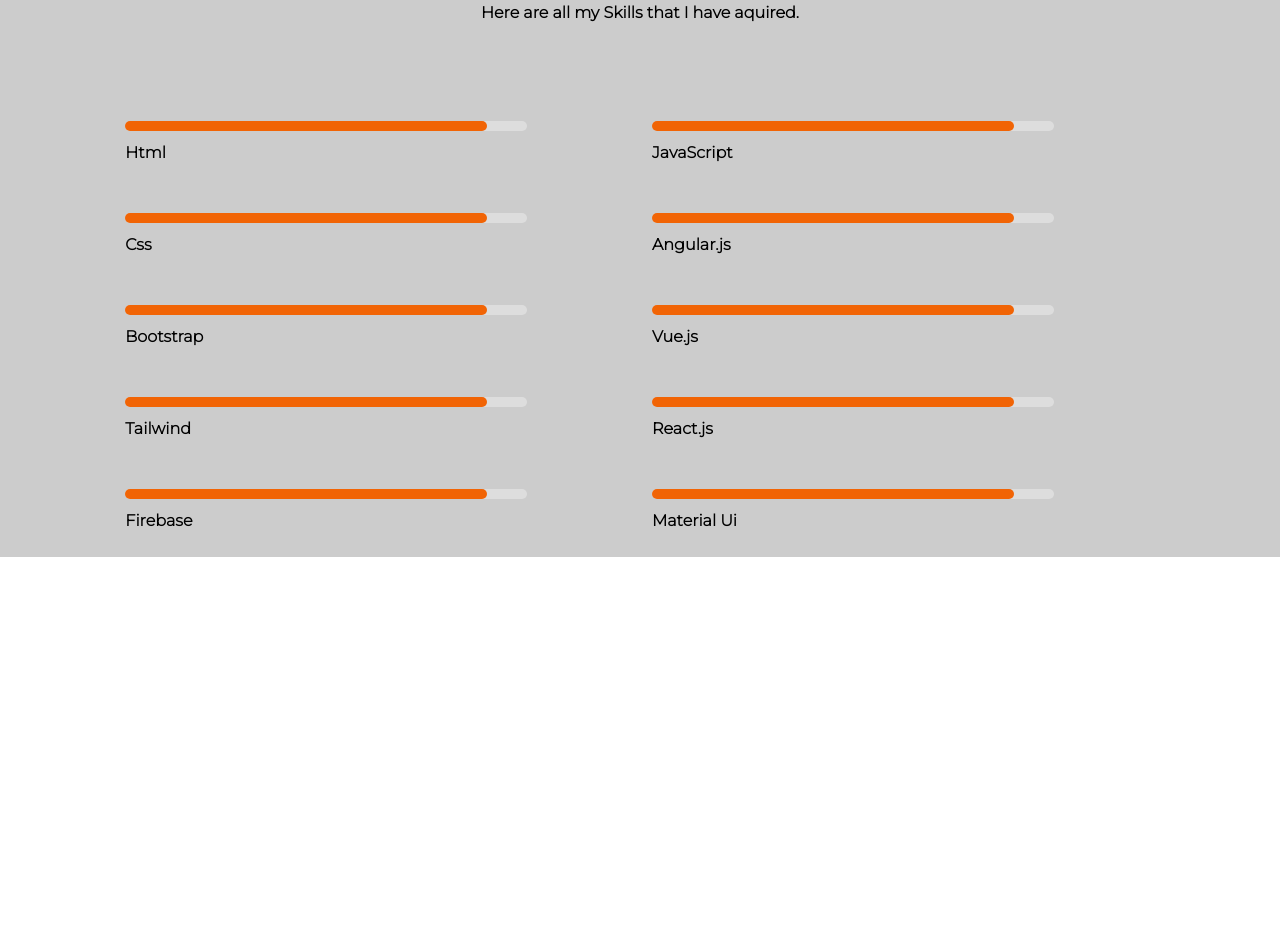
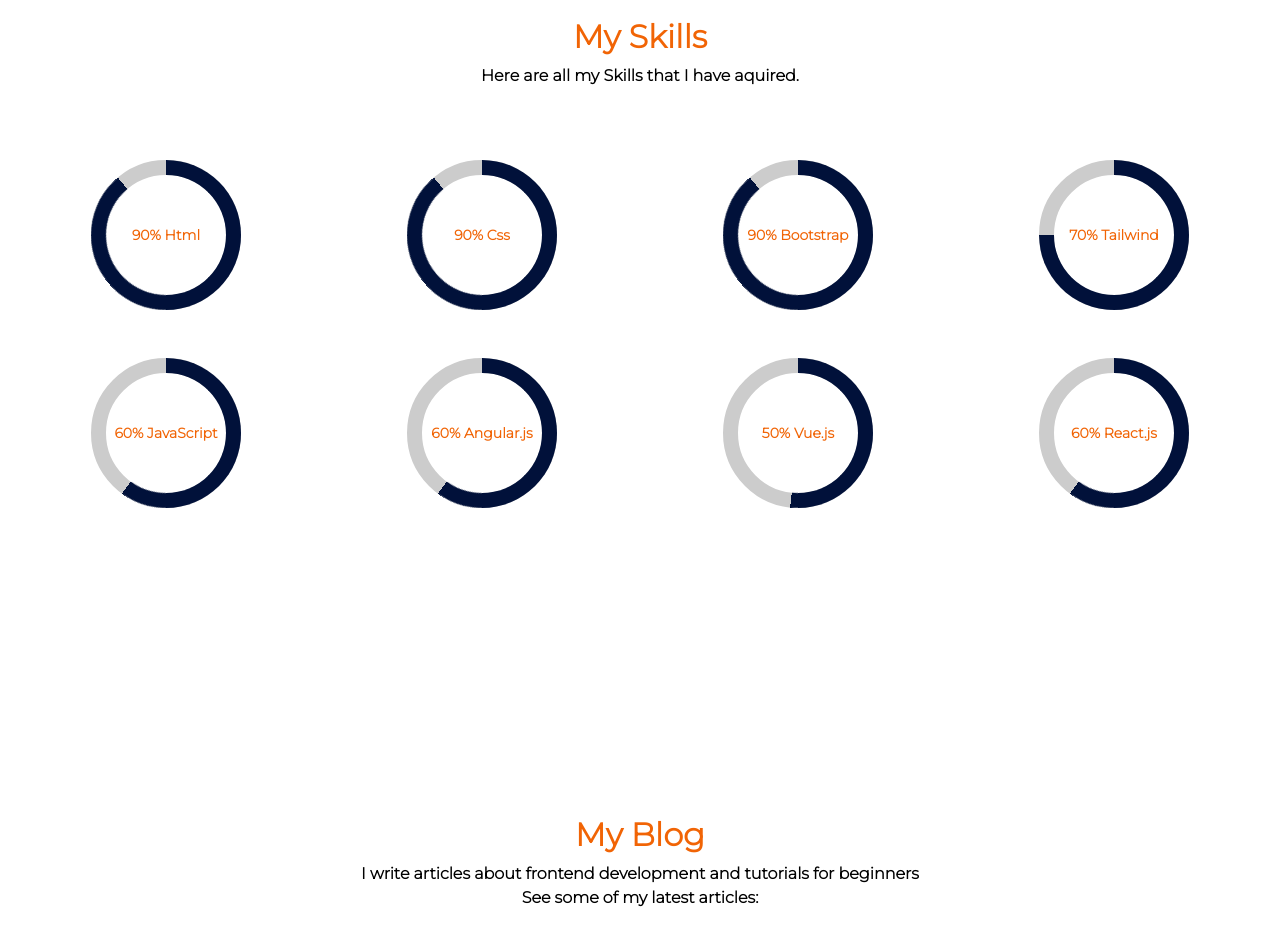
Before and after one commit to FayVik/Fey_vik, a React (Create React App) app: page / in a window 1280 px wide. Shown: the part 1560-2504 px from the top of the page. Before the commit the page ends 2117 px from the top, so only its background shows below. Built offline with nearby package versions, Linux system fonts and the light colour scheme.

Commit message:
change progress bar style, create progress bar component

```diff
--- /dev/null
+++ b/src/components/BlogSection.js
@@ -0,0 +1,17 @@
+import React from 'react';
+import style from '../style/Blog.module.css';
+
+export default function BlogSection() {
+	return (
+		<div className={`${style.container}`}>
+			<div className='my-5'>
+				<h2 className={`${style.header}`}>My Blog</h2>
+				<p className='m-0'>
+					I write articles about frontend development and tutorials for
+					beginners
+				</p>
+				<p className='m-0'>See some of my latest articles:</p>
+			</div>
+		</div>
+	);
+}
--- /dev/null
+++ b/src/components/Progress.js
@@ -0,0 +1,65 @@
+import Style from '../style/Progress.module.css';
+
+export function Progress(props) {
+	return (
+		<div className='my-4'>
+			<div className={`${Style.progress} ${Style.blue}`}>
+				<span className={`${Style.progressleft}`}>
+					<span className={`${Style.progressbar}`}></span>
+				</span>
+				<span className={`${Style.progressright}`}>
+					<span className={`${Style.progressbar}`}></span>
+				</span>
+				<div className={`${Style.progressvalue}`}>{props.children}</div>
+			</div>
+		</div>
+	);
+}
+
+export function Progress2(props) {
+	return (
+		<div className='my-4'>
+			<div className={`${Style.progress} ${Style.yellow}`}>
+				<span className={`${Style.progressleft}`}>
+					<span className={`${Style.progressbar}`}></span>
+				</span>
+				<span className={`${Style.progressright}`}>
+					<span className={`${Style.progressbar}`}></span>
+				</span>
+				<div className={`${Style.progressvalue}`}>{props.children}</div>
+			</div>
+		</div>
+	);
+}
+
+export function Progress3(props) {
+	return (
+		<div className='my-4 '>
+			<div className={`${Style.progress} ${Style.pink}`}>
+				<span className={`${Style.progressleft}`}>
+					<span className={`${Style.progressbar}`}></span>
+				</span>
+				<span className={`${Style.progressright}`}>
+					<span className={`${Style.progressbar}`}></span>
+				</span>
+				<div className={`${Style.progressvalue}`}>{props.children}</div>
+			</div>
+		</div>
+	);
+}
+
+export function Progress4(props) {
+	return (
+		<div className='my-4 '>
+			<div className={`${Style.progress} ${Style.green}`}>
+				<span className={`${Style.progressleft}`}>
+					<span className={`${Style.progressbar}`}></span>
+				</span>
+				<span className={`${Style.progressright}`}>
+					<span className={`${Style.progressbar}`}></span>
+				</span>
+				<div className={`${Style.progressvalue}`}>{props.children}</div>
+			</div>
+		</div>
+	);
+}
--- a/src/components/Skills.js
+++ b/src/components/Skills.js
@@ -1,5 +1,6 @@
 import React from 'react';
 import Style from '../style/Skills.module.css';
+import { Progress, Progress2, Progress3, Progress4 } from './Progress';
 
 export default function Skills() {
 	return (
@@ -11,72 +12,32 @@
 				</p>
 			</div>
 			<div className='row m-0 justify-center px-2'>
-				<div className='col-1 d-none d-lg-block'></div>
-				<div className={`${Style.card} col-lg-5 col-md-6 col-sm-12`}>
-					<div className='my-5'>
-						<div id={Style.myProgress}>
-							<div id={Style.myBar}></div>
-						</div>
-						<p>Html</p>
-					</div>
-					<div className='my-5'>
-						<div id={Style.myProgress}>
-							<div id={Style.myBar}></div>
-						</div>
-						<p>Css</p>
-					</div>
-					<div className='my-5'>
-						<div id={Style.myProgress}>
-							<div id={Style.myBar}></div>
-						</div>
-						<p>Bootstrap</p>
-					</div>
-					<div className='my-5'>
-						<div id={Style.myProgress}>
-							<div id={Style.myBar}></div>
-						</div>
-						<p>Tailwind</p>
-					</div>
-					<div className='my-2'>
-						<div id={Style.myProgress}>
-							<div id={Style.myBar}></div>
-						</div>
-						<p>Firebase</p>
+				<div className={`col-lg-3 col-md-4 col-sm-3`}>
+					<div className={`${Style.progress} ${Style.blue}`}>
+						<Progress>90% Html</Progress>
 					</div>
 				</div>
-				<div className={`${Style.card} col-lg-5 col-md-6 col-sm-12`}>
-					<div className='my-5'>
-						<div id={Style.myProgress}>
-							<div id={Style.myBar}></div>
+				<div className={`col-lg-3 col-md-4 col-sm-3`}>
+					<Progress>90% Css</Progress>
 				</div>
-						<p>JavaScript</p>
+				<div className={`col-lg-3 col-md-4 col-sm-3`}>
+					<Progress>90% Bootstrap</Progress>
 				</div>
-					<div className='my-5'>
-						<div id={Style.myProgress}>
-							<div id={Style.myBar}></div>
+				<div className={`col-lg-3 col-md-4 col-sm-3`}>
+					<Progress2>70% Tailwind</Progress2>
 				</div>
-						<p>Angular.js</p>
+				<div className={`col-lg-3 col-md-4 col-sm-3`}>
+					<Progress3>60% JavaScript</Progress3>
 				</div>
-					<div className='my-5'>
-						<div id={Style.myProgress}>
-							<div id={Style.myBar}></div>
+				<div className={`col-lg-3 col-md-4 col-sm-3`}>
+					<Progress3>60% Angular.js</Progress3>
 				</div>
-						<p>Vue.js</p>
+				<div className={`col-lg-3 col-md-4 col-sm-3`}>
+					<Progress4>50% Vue.js</Progress4>
 				</div>
-					<div className='my-5'>
-						<div id={Style.myProgress}>
-							<div id={Style.myBar}></div>
+				<div className={`col-lg-3 col-md-4 col-sm-3`}>
+					<Progress3>60% React.js</Progress3>
 				</div>
-						<p>React.js</p>
-					</div>
-					<div className='my-2'>
-						<div id={Style.myProgress}>
-							<div id={Style.myBar}></div>
-						</div>
-						<p>Material Ui</p>
-					</div>
-				</div>
-				<div className='col-1 d-none d-lg-block'></div>
 			</div>
 		</div>
 	);
--- a/src/pages/Home.js
+++ b/src/pages/Home.js
@@ -2,6 +2,7 @@
 import Hero from '../components/Hero';
 import Work from '../components/Work';
 import Skills from '../components/Skills';
+import BlogSection from '../components/BlogSection';
 
 export default function Home() {
 	return (
@@ -9,6 +10,7 @@
 			<Hero />
 			<Work />
 			<Skills />
+			<BlogSection />
 		</div>
 	);
 }
--- /dev/null
+++ b/src/style/Blog.module.css
@@ -0,0 +1,11 @@
+.container {
+	min-height: 80vh;
+	text-align: center;
+	padding: 8px 0;
+	color: rgb(0, 0, 0);
+}
+.header {
+	font-weight: bolder;
+	color: #f16405;
+	text-align: center;
+}
--- /dev/null
+++ b/src/style/Progress.module.css
@@ -0,0 +1,141 @@
+.progress {
+	background: none;
+	margin: 0 auto;
+	box-shadow: none;
+	width: 150px;
+	height: 150px;
+	line-height: 150px;
+	position: relative;
+}
+.progress:after {
+	content: '';
+	border-radius: 50%;
+	border: 15px solid #ccc;
+	position: absolute;
+	width: 100%;
+	height: 100%;
+	top: 0;
+	left: 0;
+}
+.progress > span {
+	position: absolute;
+	top: 0;
+	z-index: 1;
+	width: 50%;
+	height: 100%;
+	overflow: hidden;
+}
+.progress .progressleft {
+	left: 0;
+}
+.progress .progressbar {
+	border-width: 15px;
+	border-style: solid;
+	position: absolute;
+	width: 100%;
+	height: 100%;
+	background: none;
+	top: 0;
+}
+.progress .progressleft .progressbar {
+	left: 100%;
+	border-top-right-radius: 80px;
+	border-bottom-right-radius: 80px;
+	border-left: 0;
+	-webkit-transform-origin: center left;
+	transform-origin: center left;
+}
+.progress .progressright {
+	right: 0;
+}
+.progress .progressright .progressbar {
+	left: -100%;
+	-webkit-transform-origin: center right;
+	transform-origin: center right;
+	border-top-left-radius: 80px;
+	border-bottom-left-radius: 80px;
+	border-right: 0;
+	animation: loading-1 1.8s linear forwards;
+}
+.progress .progressvalue {
+	font-size: 14px;
+	color: #f16405;
+	text-align: center;
+	width: 100%;
+	height: 100%;
+	position: absolute;
+}
+.progress.blue .progressbar {
+	border-color: rgb(1, 17, 58);
+}
+.progress.blue .progressleft .progressbar {
+	animation: loading-2 1.5s linear forwards 1.8s;
+}
+.progress.yellow .progressbar {
+	border-color: rgb(1, 17, 58);
+}
+.progress.yellow .progressleft .progressbar {
+	animation: loading-3 1s linear forwards 1.8s;
+}
+.progress.pink .progressbar {
+	border-color: rgb(1, 17, 58);
+}
+.progress.pink .progressleft .progressbar {
+	animation: loading-4 0.4s linear forwards 1.8s;
+}
+.progress.green .progressbar {
+	border-color: rgb(1, 17, 58);
+}
+.progress.green .progressleft .progressbar {
+	animation: loading-5 0.4s linear forwards 1.8s;
+}
+@keyframes loading-1 {
+	0% {
+		-webkit-transform: rotate(0deg);
+		transform: rotate(0deg);
+	}
+	100% {
+		-webkit-transform: rotate(180deg);
+		transform: rotate(180deg);
+	}
+}
+@keyframes loading-2 {
+	0% {
+		-webkit-transform: rotate(0deg);
+		transform: rotate(0deg);
+	}
+	100% {
+		-webkit-transform: rotate(144deg);
+		transform: rotate(140deg);
+	}
+}
+@keyframes loading-3 {
+	0% {
+		-webkit-transform: rotate(0deg);
+		transform: rotate(0deg);
+	}
+	100% {
+		-webkit-transform: rotate(90deg);
+		transform: rotate(90deg);
+	}
+}
+@keyframes loading-4 {
+	0% {
+		-webkit-transform: rotate(0deg);
+		transform: rotate(0deg);
+	}
+	100% {
+		-webkit-transform: rotate(36deg);
+		transform: rotate(36deg);
+	}
+}
+@keyframes loading-5 {
+	0% {
+		-webkit-transform: rotate(0deg);
+		transform: rotate(0deg);
+	}
+	100% {
+		-webkit-transform: rotate(6deg);
+		transform: rotate(6deg);
+	}
+}
--- a/src/style/Skills.module.css
+++ b/src/style/Skills.module.css
@@ -4,28 +4,18 @@
 	text-align: center;
 }
 .skills {
-	min-height: 60vh;
-	padding: 8px 0;
+	min-height: 100vh;
+	padding: 10px 0;
 	color: rgb(0, 0, 0);
-	background: #ccc;
 }
-#myProgress {
-	width: 80%;
-	background-color: #ddd;
-	border-radius: 10px;
-	margin-bottom: 10px;
-}
-#myBar {
-	width: 90%;
-	height: 10px;
-	background: #f16405;
-	text-align: center;
-	line-height: 30px;
-	color: white;
-	border-radius: 10px;
-}
-@media screen and (max-width: 500px) {
-	#myProgress {
-		width: 100%;
+
+@media screen and (max-width: 1024px) {
+	.skills {
+		min-height: 50vh;
 	}
 }
+@media screen and (max-width: 768px) {
+	.skills {
+		min-height: 80vh;
+	}
+}
--- a/src/style/Work.module.css
+++ b/src/style/Work.module.css
@@ -3,11 +3,8 @@
 	color: #f16405;
 }
 .carousel {
-	min-height: 40vh;
+	min-height: 100vh;
 	padding: 10px 0;
-	display: flex;
-	flex-direction: column;
-	align-items: center;
 }
 .slider {
 	width: 90vw !important;
@@ -31,16 +28,25 @@
 	background: linear-gradient(rgb(240, 99, 5), rgba(1, 17, 58, 0.568));
 }
 @media screen and (max-width: 1024px) {
+	.carousel {
+		min-height: 60vh;
+	}
 	.bgPad {
 		height: 38vh;
 	}
 }
 @media screen and (max-width: 768px) {
+	.carousel {
+		min-height: 86vh;
+	}
 	.bgPad {
 		height: 60vh;
 	}
 }
 @media screen and (max-width: 500px) {
+	.carousel {
+		min-height: 100vh;
+	}
 	.slider {
 		width: 75vw !important;
 		margin: auto;
```
Lines whose indentation alone changed are shown as unchanged.
